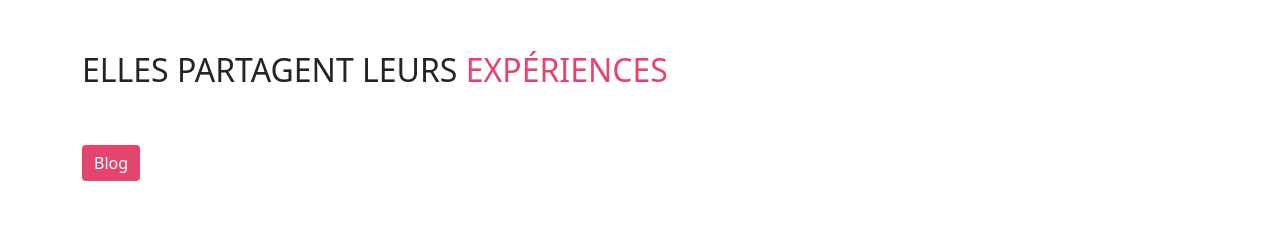
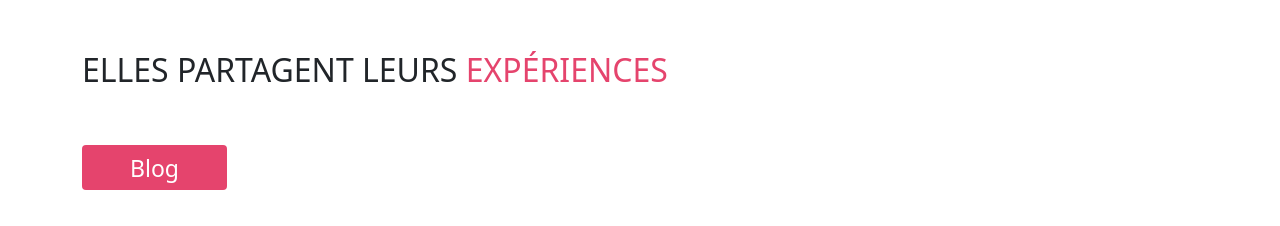
Before and after one commit to Anghyy/Women-In-Tech, a website: page index.html in a window 1280 px wide. Shown: the part 768-994 px from the top of the page. Drawn offline with nearby package versions, Linux system fonts and the light colour scheme.

Commit message:
custom button style creation

```diff
--- a/index.html
+++ b/index.html
@@ -280,7 +280,7 @@
     </section>
 
     <!--partnership-->
-    <section class="bg-primary p-5">
+    <section class="bg-primary my-5">
         <div class="container">
 
         </div>
--- a/scss/components/_buttons.scss
+++ b/scss/components/_buttons.scss
@@ -39,3 +39,9 @@
     }
 
 }
+
+.btn-blog {
+    width: 145px;
+    height: 45px;
+    font-size: 23px;
+}
```
Also changed, not shown: assets/css/style.css, 1 other file.
